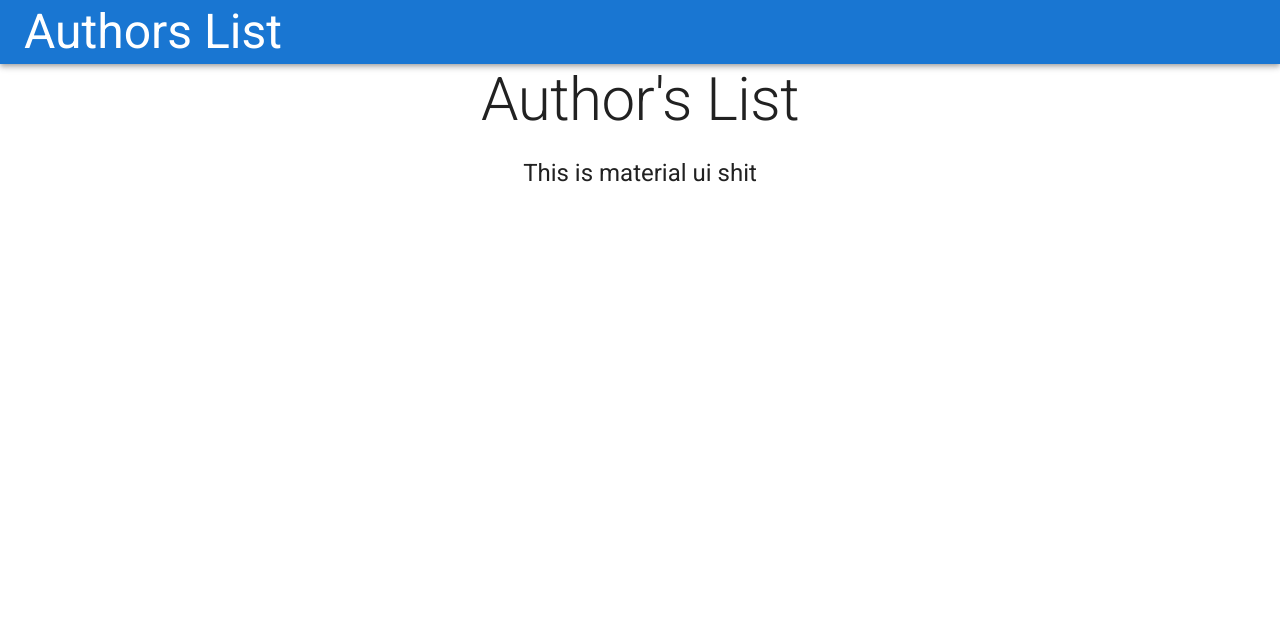
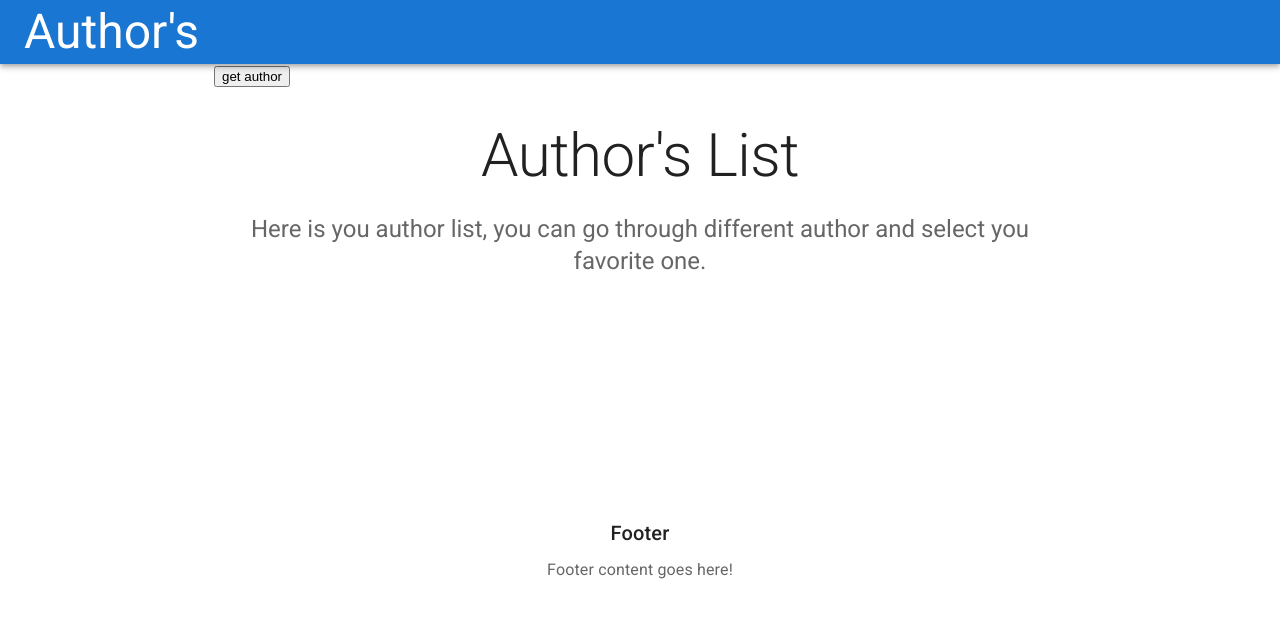
Before and after one commit to alihasan13/assessment--test, a React (Create React App) app: page / in a window 1280 px wide. Shown: the top 618 px of the page. Built offline with nearby package versions, Linux system fonts and the light colour scheme.

Commit message:
done with the Material UI design

```diff
--- a/src/App.js
+++ b/src/App.js
@@ -1,11 +1,16 @@
 import logo from './logo.svg';
 import './App.css';
 import ListItemComponent from './Components/ListItemComponent'
+import Footer from './Components/Footer'
+import Header from './Components/Header'
 
 function App() {
   return (
-
+    <div>
+       <Header/>
        <ListItemComponent/>
+       <Footer/>
+    </div>
   );
 }
 
--- /dev/null
+++ b/src/Components/Footer.js
@@ -0,0 +1,42 @@
+import React from 'react'
+import {
+    Typography,
+    AppBar,
+    Card,
+    CardActions,
+    CardContent,
+    CardMedia,
+    CssBaseline,
+    Grid,
+    Toolbar,
+    Container,
+    Button,
+    Box,
+    Stack,
+    Copyright,
+  } from "@mui/material";
+
+const Footer = () => {
+    return (
+
+              <Container maxWidth="sm">
+
+
+      <Box sx={{ bgcolor: "background.paper", p: 6 }} component="footer">
+      <Typography variant="h6" align="center" gutterBottom>
+        Footer
+      </Typography>
+      <Typography
+        variant="subtitle1"
+        align="center"
+        color="text.secondary"
+        component="p"
+      >
+        Footer content goes here!
+      </Typography>
+    </Box>
+    </Container>
+    )
+}
+
+export default Footer
--- /dev/null
+++ b/src/Components/Header.js
@@ -0,0 +1,33 @@
+import React from "react";
+import {
+  Typography,
+  AppBar,
+  Card,
+  CardActions,
+  CardContent,
+  CardMedia,
+  CssBaseline,
+  Grid,
+  Toolbar,
+  Container,
+  Button,
+  Box,
+  Stack,
+  Copyright,
+} from "@mui/material";
+
+const Footer = () => {
+  return (
+    <>
+      <CssBaseline />
+      <AppBar position="relative">
+        <Toolbar>
+          {/* <PhotoCamera/> */}
+          <Typography variant="h3">Author's</Typography>
+        </Toolbar>
+      </AppBar>
+      </>
+  );
+};
+
+export default Footer;
--- a/src/Components/ListItemComponent.js
+++ b/src/Components/ListItemComponent.js
@@ -1,34 +1,116 @@
-import React  from 'react'
-import {Typography, AppBar, Card, CardActions,CardContent,CardMedia, CssBaseline,Grid,Toolbar,Container} from '@mui/material'
+import React, { useState } from "react";
+import {
+  Typography,
+  AppBar,
+  Card,
+  CardActions,
+  CardContent,
+  CardMedia,
+  CssBaseline,
+  Grid,
+  Toolbar,
+  Container,
+  Button,
+  Box,
+  Stack,
+  Copyright,
+} from "@mui/material";
 // import {PhotoCamera} from '@mui/material'
-const ListItemComponent = () => {
+const ListItemComponent = (author, favAuthor) => {
+  const [Author, setAuthor] = useState([]);
+
+  const getAuthor = () => {
+    fetch("https://api.quotable.io/authors?limit=5&skip=20 ")
+      .then((response) => response.json())
+      .then((data) => {
+        console.log(data.results[0].bio);
+        setAuthor(data.results);
+      });
+  };
   return (
     <>
-        <CssBaseline />
-        <AppBar position ="relative">
-            <Toolbar>
-                {/* <PhotoCamera/> */}
-                <Typography variant ="h3">
-                    Authors List
 
-                </Typography>
-            </Toolbar>
-        </AppBar>
       <main>
         <div>
-                <Container maxWidth="sm">
-                    <Typography variant = "h2" align='center' color="textPrimary" gutterBottom>
+          <Container maxWidth="md">
+            <button onClick={getAuthor}>get author</button>
+            {Author.name}
+            {Author.map(() => (
+              <Card>
+                <h1> {Author.name}</h1>
+              </Card>
+            ))}
+            {/* code starts for card */}
+            <Box
+              sx={{
+                bgcolor: "background.paper",
+                pt: 4,
+                pb: 6,
+              }}
+            >
+              <Container maxWidth="md">
+                <Typography
+                  component="h1"
+                  variant="h2"
+                  align="center"
+                  color="text.primary"
+                  gutterBottom
+                >
                   Author's List
                 </Typography>
-                    <Typography variant = "h5" align='center' color="textPrimary" gutterBottom>
-                        This is material ui shit
+                <Typography
+                  variant="h5"
+                  align="center"
+                  color="text.secondary"
+                  paragraph
+                >
+                  Here is you author list, you can go through different author and select you favorite one.
                 </Typography>
 
               </Container>
+            </Box>
+            <Container sx={{ py: 8 }} maxWidth="md">
+              <Grid container spacing={2}>
+                {Author.map((card) => (
+                  <Grid item key={card} xs={12} sm={6} md={4}>
+                    <Card
+                      sx={{
+                        height: "100%",
+                        display: "flex",
+                        flexDirection: "column",
+                      }}
+                    >
+
+                      <CardContent sx={{ flexGrow: 1 }}>
+                        <Typography gutterBottom variant="h5" component="h2">
+                          Name Here
+                        </Typography>
+                        <Typography>
+                       {/* { card.results.bio} */}
+                          BIO: This is a media card. You can use this section to
+                          describe the content.
+                        </Typography>
+                        <Typography>
+                          Link: abc
+                        </Typography>
+                      </CardContent>
+                      <CardActions>
+                        <Button size="small">Add Fav</Button>
+                        <Button size="small">Remove</Button>
+                      </CardActions>
+                    </Card>
+                  </Grid>
+                ))}
+              </Grid>
+            </Container>
+
+            {/* code ends for card */}
+          </Container>
         </div>
       </main>
+
     </>
-    )
-}
+  );
+};
 
-export default ListItemComponent
+export default ListItemComponent;
```
Also changed, not shown: src/Components/raw.js (added, +27 -0 lines). Lines whose indentation alone changed are shown as unchanged.
